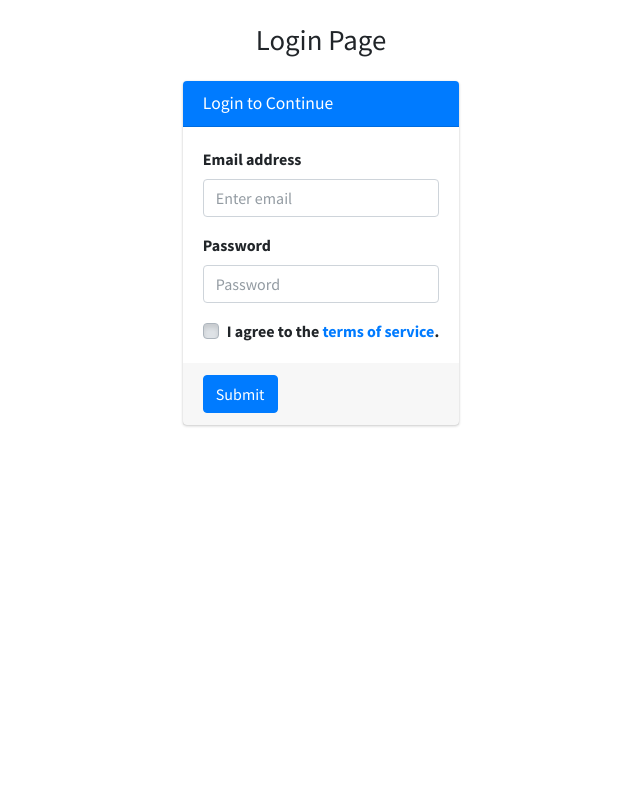
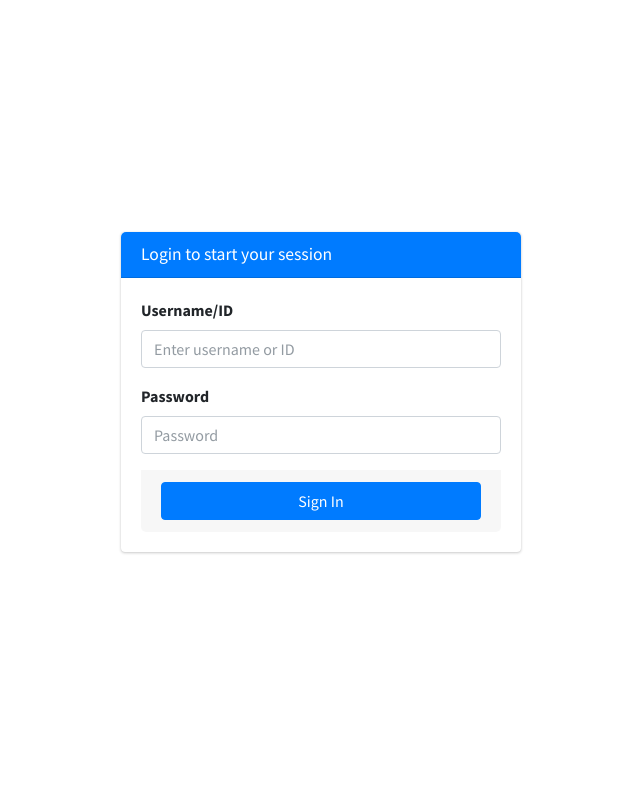
Before and after one commit to maundulaurent/php-peter, a PHP site: page /login in a window 1280 px wide. Shown: the whole page, without its empty margins (319-959 px from the left). Run offline with PHP 8.4, Linux system fonts and the light colour scheme; some libraries are stand-ins or nearby versions.

Commit message:
Working on the POS

```diff
--- a/add-supplier.php
+++ b/add-supplier.php
@@ -1,5 +1,11 @@
 <?php
 ob_start();
+session_start();
+
+if (!isset($_SESSION['user_id'])) {
+  header('Location: login');
+  exit();
+}
 // Include the database connection
 include 'includes/db.php';
 
--- a/includes/navbar.php
+++ b/includes/navbar.php
@@ -118,7 +118,7 @@
             <span class="float-right text-muted text-sm">2 days</span>
           </a>
           <div class="dropdown-divider"></div>
-          <a href="#" class="dropdown-item dropdown-footer">See All Notifications</a>
+          <a href="logout" class="dropdown-item dropdown-footer">Logout</a>
         </div>
       </li>
       <li class="nav-item">
--- a/login.php
+++ b/login.php
@@ -1,3 +1,38 @@
+<?php
+session_start(); // Start session to manage login state
+include 'includes/db.php'; // Database connection
+
+// Handle login form submission
+if ($_SERVER['REQUEST_METHOD'] == 'POST') {
+    $loginInput = mysqli_real_escape_string($conn, $_POST['loginInput']);
+    $password = mysqli_real_escape_string($conn, $_POST['password']);
+
+    // Check if user exists by email or user_id
+    $query = "SELECT * FROM users WHERE (username = '$loginInput' OR user_id = '$loginInput')";
+    $result = mysqli_query($conn, $query);
+
+    if ($result && mysqli_num_rows($result) > 0) {
+        $user = mysqli_fetch_assoc($result);
+
+        // Verify password
+        if (password_verify($password, $user['password'])) {
+            // Store user info in session
+            $_SESSION['user_id'] = $user['user_id'];
+            $_SESSION['username'] = $user['username'];
+            $_SESSION['role'] = $user['role'];
+
+            // Redirect to index.php
+            header('Location: index');
+            exit();
+        } else {
+            $error = "Invalid password. Please try again.";
+        }
+    } else {
+        $error = "User not found. Please check your ID/email.";
+    }
+}
+?>
+
 <!DOCTYPE html>
 <html lang="en">
 <head>
@@ -9,124 +44,61 @@
   <link rel="stylesheet" href="https://fonts.googleapis.com/css?family=Source+Sans+Pro:300,400,400i,700&display=fallback">
   <!-- Font Awesome -->
   <link rel="stylesheet" href="plugins/fontawesome-free/css/all.min.css">
-  <!-- Theme style -->
+  <!-- Bootstrap 4 -->
+  <link rel="stylesheet" href="plugins/bootstrap/css/bootstrap.min.css">
+  <!-- AdminLTE -->
   <link rel="stylesheet" href="dist/css/adminlte.min.css">
+
+  <style>
+    body, html {
+      height: 100%;
+    }
+    .login-container {
+      height: 100vh;
+      display: flex;
+      align-items: center;
+      justify-content: center;
+    }
+    .card {
+      width: 100%;
+      max-width: 400px;
+    }
+  </style>
 </head>
-<body class="hold-transition ">
-<div class="">
+<body class="hold-transition">
 
-    <!-- Content Header (Page header) -->
-    <section class="content-header">
-      <div class="container-fluid">
-        <div class="text-center py-2">
-            <h1 >Login Page</h1>
+<div class="login-container">
+  <div class="card card-primary">
+    <div class="card-header text-center">
+      <h3 class="card-title">Login to start your session</h3>
     </div>
-      </div><!-- /.container-fluid -->
-    </section>
+    <div class="card-body">
+      <?php if (isset($error)): ?>
+        <div class="alert alert-danger"><?php echo $error; ?></div>
+      <?php endif; ?>
 
-    <!-- Main content -->
-    <section class="content">
-      <div class="container-fluid d-flex justify-content-center align-items-center">
-        <div class="row">
-          <!-- left column -->
-          <div class="col-md-12">
-            <!-- jquery validation -->
-            <div class="card card-primary">
-              <div class="card-header">
-                <h3 class="card-title">Login to Continue</h3>
-              </div>
-              <!-- /.card-header -->
-              <!-- form start -->
-              <form id="quickForm">
-                <div class="card-body">
+      <form method="POST" action="">
         <div class="form-group">
-                    <label for="exampleInputEmail1">Email address</label>
-                    <input type="email" name="email" class="form-control" id="exampleInputEmail1" placeholder="Enter email">
+          <label for="loginInput">Username/ID</label>
+          <input type="text" name="loginInput" class="form-control" id="loginInput" placeholder="Enter username or ID" required>
         </div>
         <div class="form-group">
-                    <label for="exampleInputPassword1">Password</label>
-                    <input type="password" name="password" class="form-control" id="exampleInputPassword1" placeholder="Password">
+          <label for="password">Password</label>
+          <input type="password" name="password" class="form-control" id="password" placeholder="Password" required>
         </div>
-                  <div class="form-group mb-0">
-                    <div class="custom-control custom-checkbox">
-                      <input type="checkbox" name="terms" class="custom-control-input" id="exampleCheck1">
-                      <label class="custom-control-label" for="exampleCheck1">I agree to the <a href="#">terms of service</a>.</label>
+        <div class="card-footer">
+          <button type="submit" class="btn btn-primary btn-block">Sign In</button>
+        </div>
+      </form>
     </div>
   </div>
 </div>
-                <!-- /.card-body -->
-                <div class="card-footer">
-                  <button type="submit" class="btn btn-primary">Submit</button>
-                </div>
-              </form>
-            </div>
-            <!-- /.card -->
-            </div>
-          <!--/.col (left) -->
-        </div>
-        <!-- /.row -->
-      </div><!-- /.container-fluid -->
-    </section>
-
-</div>
-<!-- ./wrapper -->
 
 <!-- jQuery -->
 <script src="plugins/jquery/jquery.min.js"></script>
 <!-- Bootstrap 4 -->
 <script src="plugins/bootstrap/js/bootstrap.bundle.min.js"></script>
-<!-- jquery-validation -->
-<script src="plugins/jquery-validation/jquery.validate.min.js"></script>
-<script src="plugins/jquery-validation/additional-methods.min.js"></script>
 <!-- AdminLTE App -->
 <script src="dist/js/adminlte.min.js"></script>
-<!-- Page specific script -->
-<script>
-
-$(function () {
-  $.validator.setDefaults({
-    submitHandler: function () {
-      alert( "Form successful submitted!" );
-    }
-  });
-  $('#quickForm').validate({
-    rules: {
-      email: {
-        required: true,
-        email: true,
-      },
-      password: {
-        required: true,
-        minlength: 5
-      },
-      terms: {
-        required: true
-      },
-    },
-    messages: {
-      email: {
-        required: "Please enter a email address",
-        email: "Please enter a valid email address"
-      },
-      password: {
-        required: "Please provide a password",
-        minlength: "Your password must be at least 5 characters long"
-      },
-      terms: "Please accept our terms"
-    },
-    errorElement: 'span',
-    errorPlacement: function (error, element) {
-      error.addClass('invalid-feedback');
-      element.closest('.form-group').append(error);
-    },
-    highlight: function (element, errorClass, validClass) {
-      $(element).addClass('is-invalid');
-    },
-    unhighlight: function (element, errorClass, validClass) {
-      $(element).removeClass('is-invalid');
-    }
-  });
-});
-</script>
 </body>
 </html>
```
Also changed, not shown: add-category.php (+8 -2 lines), add-product.php (+85 -76 lines), index.php (+9 -0 lines), logout.php (added, +10 -0 lines), z.php (+4 -98 lines), uploads/products/abstract.jpg (added), uploads/products/careers2.png (added). Lines whose indentation alone changed are shown as unchanged.
